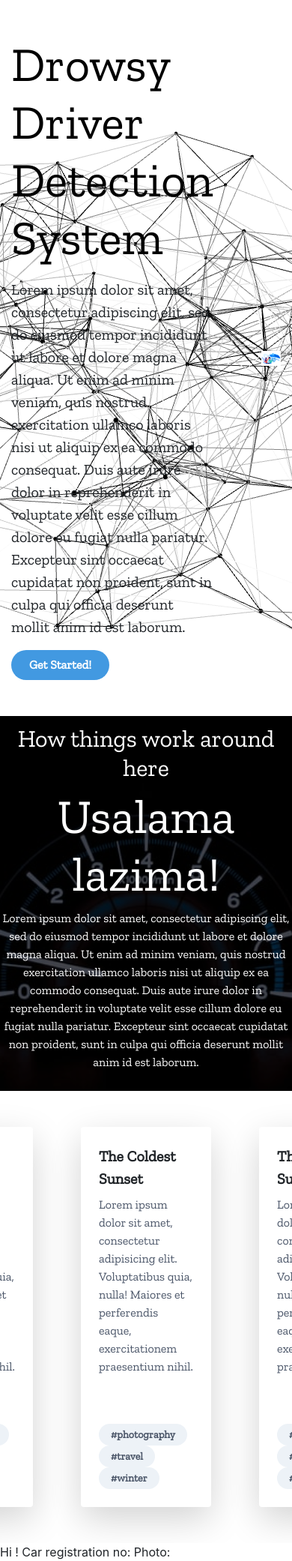
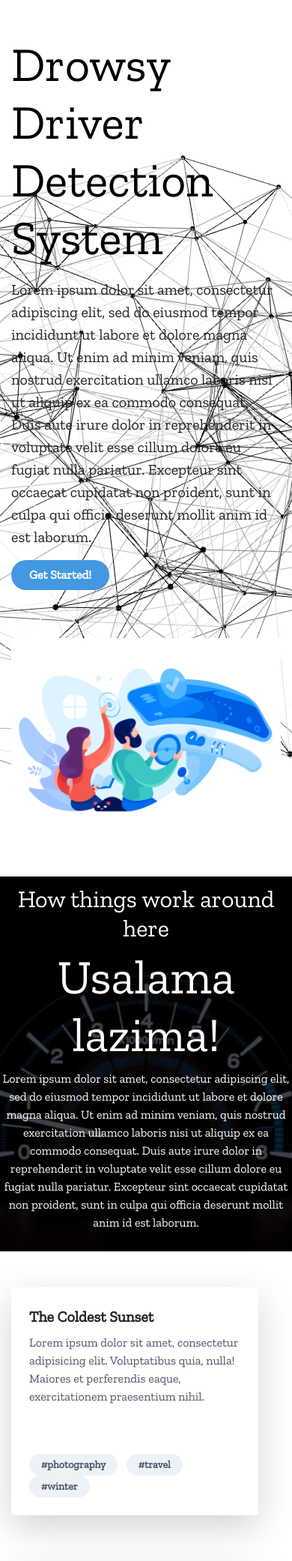
Before and after one commit to Salaton/drowsy-driver-clientside, a Django app: page / in a window 390 px wide. Shown: the part 69-2151 px from the top of the page at 75% size. Run offline with Django 3.2, Linux system fonts and the light colour scheme; style sheets or scripts are compiled from the project's sources; parts of the project's set-up code (start-up, migrations or seed data) failed here and were passed over; some libraries are stand-ins or nearby versions.

Commit message:
Tweaks on the UI

```diff
--- a/templates/base.html
+++ b/templates/base.html
@@ -4,6 +4,8 @@
 <html>
 <head>
   <meta charset="utf-8">
+  <meta name="viewport" content="width=device-width, initial-scale=1.0">
+
   <title>{% block title %}Drowsy Driver Detection{% endblock %}</title>
   <link
   rel="stylesheet"
--- a/templates/home.html
+++ b/templates/home.html
@@ -69,8 +69,8 @@
 {% comment %} Cards section {% endcomment %}
 <section class='card-section'>
   <div class="container">
-    <div class="animated bounce inner">
-      <div>
+    <div class=" row animated bounce inner">
+      <div class="col-sm">
         <div class="max-w-sm rounded overflow-hidden shadow-lg">
           {% comment %} <img class="w-full" src="/img/driver1.jpg" alt="Sunset in the mountains"> {% endcomment %}
           <div class="px-6 py-4">
@@ -86,7 +86,7 @@
           </div>
         </div>
       </div>
-      <div>
+      <div class="col-sm">
         <div class="max-w-sm rounded overflow-hidden shadow-lg">
           {% comment %} <img class="w-full" src="/img/driver1.jpg" alt="Sunset in the mountains"> {% endcomment %}
           <div class="px-6 py-4">
@@ -102,7 +102,7 @@
           </div>
         </div>
       </div>
-      <div>
+      <div class="col-sm">
         <div class="max-w-sm rounded overflow-hidden shadow-lg">
           {% comment %} <img class="w-full" src="/img/driver1.jpg" alt="Sunset in the mountains"> {% endcomment %}
           <div class="px-6 py-4">
@@ -121,10 +121,6 @@
     </div>
   </div>
 </section>
-
-Hi {{ user.username }}! {{user.email}} Car registration no: {{user.car_registration_number}} {{user.photo}}
-Photo: <img src='{{user.photo.url}}' height="42" width="42">
-
  <!-- Footer -->
 <footer class="section-footer ">
   <div class="container">
--- a/templates/profile.html
+++ b/templates/profile.html
@@ -5,7 +5,7 @@
 {% load static%}
 
 {% block content %}
-<nav class="navbar navbar-expand-lg" id='nav'>
+<nav class="navbar navbar-expand-lg navbar-light" id='nav'>
   <div class="container">
   <a class="navbar-brand" href="#">Drowsy Driver</a>
   <button class="navbar-toggler" type="button" data-toggle="collapse" data-target="#navbarNavAltMarkup" aria-controls="navbarNavAltMarkup" aria-expanded="false" aria-label="Toggle navigation">
@@ -29,7 +29,7 @@
 </nav>
 <div class='profile-section'>
   <div class='container'>
-  <div class="font-sans leading-tight min-h-screen bg-grey-lighter p-8">
+  <div class=" leading-tight min-h-screen bg-grey-lighter p-8">
     <div class="max-w-sm mx-auto bg-white rounded-lg overflow-hidden shadow-lg">
       <div class="bg-cover h-40" style="background-image: url('{%static 'img/driving.png'%}');"></div>
       <div class="border-b px-4 pb-1">
@@ -90,6 +90,7 @@
 
 
   <div class="mx-auto max-w-lg ">
+        <h3>Edit Profile</h3>
       <div class="py-1">
           <span class="px-1 text-sm text-gray-600">First Name</span>
           <input required type="text" name="first_name" value = "{{user.first_name}}"
--- a/templates/stats.html
+++ b/templates/stats.html
@@ -4,7 +4,7 @@
 {% block title %}Statistics{% endblock %}
 
 {% block content %}
-<nav class="navbar navbar-expand-lg" id='nav'>
+<nav class="navbar navbar-expand-lg navbar-light" id='nav'>
   <div class="container">
   <a class="navbar-brand" href="#">Drowsy Driver</a>
   <button class="navbar-toggler" type="button" data-toggle="collapse" data-target="#navbarNavAltMarkup" aria-controls="navbarNavAltMarkup" aria-expanded="false" aria-label="Toggle navigation">
--- a/theme/static/css/main.css
+++ b/theme/static/css/main.css
@@ -25,7 +25,7 @@
 
 .our-section .container {
 	display: grid;
-	grid-template-columns: repeat(2, 1fr);
+	grid-template-columns: repeat(auto-fit, minmax(320px, 1fr));
 	grid-gap: 4rem;
 	align-items: center;
 	justify-content: center;
@@ -43,6 +43,11 @@
 	margin: 1rem 0;
 	font-size: 20px;
 	/* font-family: "Zilla Slab", serif; */
+}
+
+.our-section img {
+	max-width: 100%;
+	height: auto;
 }
 /* Section 2 */
 
@@ -85,7 +90,7 @@
 
 .card-section .container .inner {
 	display: grid;
-	grid-template-columns: repeat(3, 1fr);
+	grid-template-columns: repeat(auto-fit, minmax(320px, 1fr));
 	grid-gap: 4rem;
 	align-items: center;
 	justify-content: center;
@@ -124,10 +129,11 @@
 /* Profile section */
 .profile-section .container {
 	display: grid;
-	grid-template-columns: repeat(2, 1fr);
+	grid-template-columns: repeat(auto-fit, minmax(320px, 1fr));
 	grid-gap: 2rem;
 	align-items: center;
 	justify-content: center;
+	font-family: "Zilla Slab", serif;
 }
 
 /* Password reset done */
```
